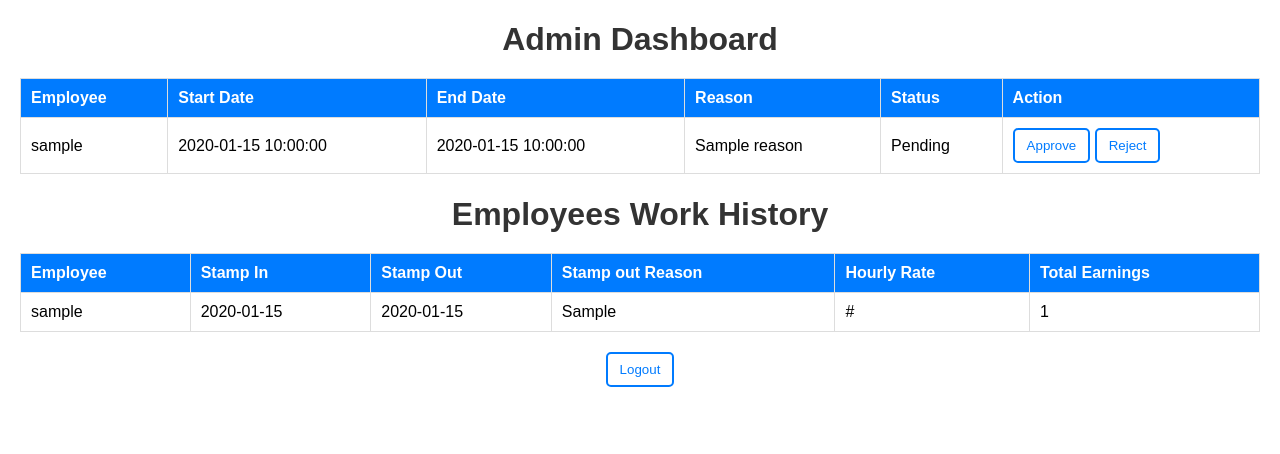
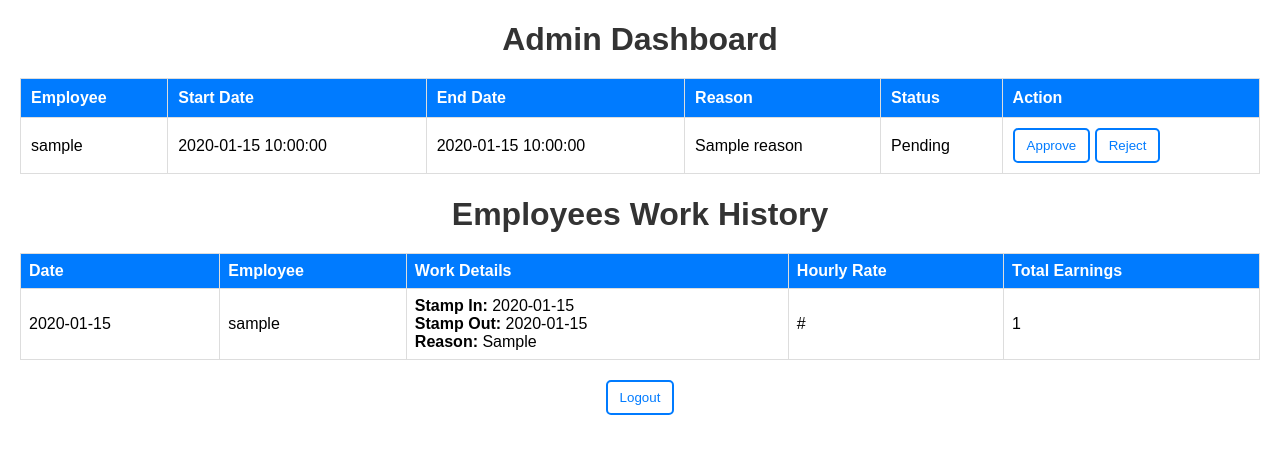
Before and after one commit to Yusuboy/HR-Web-App, a Flask app: template templates/admin_dashboard.html in a window 1280 px wide. Shown: the top 454 px of the page. Run offline with Flask 3, Linux system fonts and the light colour scheme; the template is opened without the code that fills it: most values are stand-ins (such as "Sample title", 1, 10 or a date in 2020).

Commit message:
updated readme, and updated dashboard to look better

```diff
--- a/attendance.py
+++ b/attendance.py
@@ -113,8 +113,7 @@ def get_user_id(username):
     result = db.session.execute(query, {"username": username}).fetchone()
     if result:
         return result.id
-    else:
-        return None
+
 
 
 
--- a/templates/admin_dashboard.html
+++ b/templates/admin_dashboard.html
@@ -68,6 +68,30 @@
             cursor: not-allowed;
             opacity: 0.5;
         }
+
+        .work-history-table {
+        width: 100%;
+        border-collapse: collapse;
+        margin-top: 20px;
+    }
+
+        .work-history-table th, .work-history-table td {
+            border: 1px solid #ddd;
+            padding: 8px;
+            text-align: left;
+        }
+
+        .work-history-table th {
+            background-color: #007bff;
+            color: #fff;
+        }
+
+        /* Add a divider row between different employees */
+        .work-history-table tbody tr.divider-row td {
+            background-color: #f7f7f7;
+            height: 1px;
+        }
+
     </style>
     <script>
         function removeLeaveRequest(leaveRequestId) {
@@ -125,35 +149,50 @@
 
     <h1>Employees Work History</h1>
 
-    <table>
+    <table class="work-history-table">
         <thead>
             <tr>
+                <th>Date</th>
                 <th>Employee</th>
-                <th>Stamp In</th>
-                <th>Stamp Out</th>
-                <th>Stamp out Reason</th>
+                <th>Work Details</th>
                 <th>Hourly Rate</th>
                 <th>Total Earnings</th>
             </tr>
         </thead>
         <tbody>
+            {% set current_date = None %}
             {% for record in work_history %}
                 <tr>
-                    <td>{{ record.username }}</td>
-                    <td>{% if record.check_in %}{{ record.check_in.strftime('%Y-%m-%d %H:%M') }}{% else %}N/A{% endif %}</td>
-                    <td>{% if record.check_out %}{{ record.check_out.strftime('%Y-%m-%d %H:%M') }}{% else %}N/A{% endif %}</td>
-                    <td>{% if record.checkout_reason %}{{ record.checkout_reason }}{% else %}N/A{% endif %}</td>
-                    <td>{% if record.hourly_rate %}{{ record.hourly_rate }}{% else %}N/A{% endif %}</td>
-                    <td>{% if record.total_earnings %}{{ record.total_earnings }}{% else %}N/A{% endif %}</td>
+                    {% if record.check_in %}
+                        {% if record.check_in.date() != current_date %}
+                            <td>{{ record.check_in.strftime('%Y-%m-%d') }}</td>
+                            {% set current_date = record.check_in.date() %}
+                        {% else %}
+                            <td></td>
+                        {% endif %}
+                        <td>{{ record.username }}</td>
+                        <td>
+                            <strong>Stamp In:</strong> {{ record.check_in.strftime('%Y-%m-%d %H:%M') }}<br>
+                            <strong>Stamp Out:</strong> {% if record.check_out %}{{ record.check_out.strftime('%Y-%m-%d %H:%M') }}{% else %}N/A{% endif %}<br>
+                            <strong>Reason:</strong> {% if record.checkout_reason %}{{ record.checkout_reason }}{% else %}N/A{% endif %}
+                        </td>
+                        <td>{{ record.hourly_rate if record.hourly_rate else 'N/A' }}</td>
+                        <td>{{ record.total_earnings if record.total_earnings else 'N/A' }}</td>
+                    {% else %}
+                        <td>N/A</td>
+                        <td>{{ record.username }}</td>
+                        <td>N/A</td>
+                        <td>N/A</td>
+                        <td>N/A</td>
+                    {% endif %}
                 </tr>
             {% endfor %}
         </tbody>
     </table>
 
-
     <form method="post" action="{{ url_for('logout') }}">
         <input type="hidden" name="csrf_token" value="{{ csrf_token }}">
         <button type="submit" name="logout">Logout</button>
     </form>
-</body>
-</html>
+    </body>
+    </html>
```
Also changed, not shown: routes.py (+12 -5 lines), README.md.
